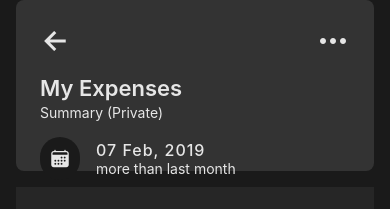
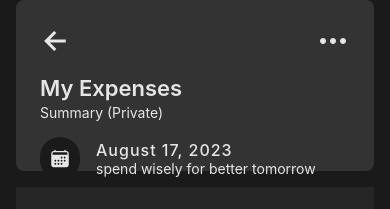
Before and after one commit to Lambertn33/my_expenses, a React Native app: screen / in a window 390 px wide. Shown: the top 209 px of the page. Built offline with nearby package versions, Linux system fonts and the light colour scheme.

Commit message:
feat: add expense model

```diff
--- a/components/Header.js
+++ b/components/Header.js
@@ -4,6 +4,10 @@ import Icon from "./UI/Icon";
 import { Colors } from "../constants/colors";
 
 const Header = () => {
+  const options = { day: "numeric", month: "long", year: "numeric" };
+  const formattedDate = new Intl.DateTimeFormat("en-US", options).format(
+    new Date()
+  );
   return (
     <View style={styles.container}>
       <Navbar />
@@ -17,8 +21,8 @@ const Header = () => {
             <Icon color={Colors.primaryLight} size={20} icon="calendar" />
           </View>
           <View>
-            <Text style={styles.dateTitle}>07 Feb, 2019</Text>
-            <Text style={styles.dateSubtitle}>more than last month</Text>
+            <Text style={styles.dateTitle}>{formattedDate}</Text>
+            <Text style={styles.dateSubtitle}>spend wisely for better tomorrow</Text>
           </View>
         </View>
       </View>
--- a/components/categories/List.js
+++ b/components/categories/List.js
@@ -11,7 +11,7 @@ const CategoriesList = ({ categories }) => {
       {pairs.map((pair, index) => (
         <View key={index} style={styles.row}>
           {pair.map((item) => {
-            return <CategoryItem category={item} />;
+            return <CategoryItem category={item} key={item.id}/>;
           })}
         </View>
       ))}
--- a/package.json
+++ b/package.json
@@ -9,10 +9,12 @@
     "web": "expo start --web"
   },
   "dependencies": {
+    "@reduxjs/toolkit": "^1.9.5",
     "expo": "~49.0.7",
     "expo-status-bar": "~1.6.0",
     "react": "18.2.0",
     "react-native": "0.72.3",
+    "react-native-uuid": "^2.0.1",
     "react-redux": "^8.1.2"
   },
   "devDependencies": {
```
Also changed, not shown: models/Expense.js (added, +11 -0 lines), 1 other file (tests, documents, lock files or other folders).
